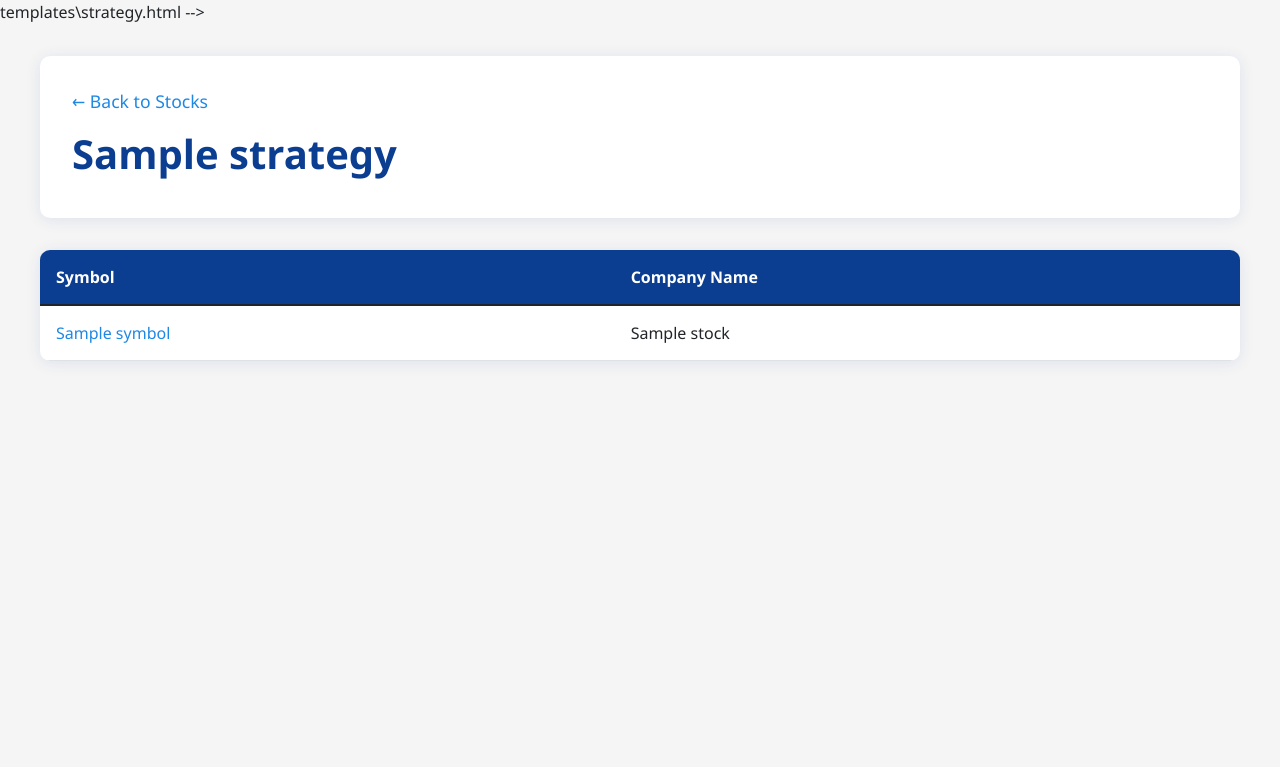
After one commit to Dolphin-Syndrom/Stock-market-App-in-FastAPI, a FastAPI app: template templates/strategy.html in a window 1280 px wide. The commit adds this page. Shown: the top 767 px of the page. Run offline with FastAPI, Linux system fonts and the light colour scheme; the template is opened without the code that fills it: most values are stand-ins (such as "Sample title", 1, 10 or a date in 2020).

Commit message:
Add configurations for strategy database and file

```diff
--- a/main.py
+++ b/main.py
@@ -1,6 +1,9 @@
 import sqlite3, config
-from fastapi import FastAPI, Request
+from fastapi import FastAPI, Request, Form
+from fastapi.responses import RedirectResponse
 from fastapi.templating import Jinja2Templates
+from datetime import date
+from datetime import timedelta
 
 app = FastAPI()
 
@@ -8,13 +11,27 @@ templates = Jinja2Templates(directory="templates")
 
 @app.get("/")
 def index(request: Request):
+    stock_filter = request.query_params.get("filter", None)
+
     connection = sqlite3.connect(config.DB_FILE)
     connection.row_factory = sqlite3.Row
     cursor = connection.cursor()
 
-    cursor.execute("""
-                SELECT id, symbol, name FROM stock ORDER BY symbol
-                """)
+    if stock_filter == "new_closing_highs":
+        day_before_yesterday = date.today() - timedelta(days=2)
+        cursor.execute("""
+            select * from(
+            SELECT symbol, name, stock_id, max(close), date
+               from stock_price join stock on stock.id = stock_price.stock_id
+               group by stock_id
+               order by symbol
+            ) where date = ?
+            """, (day_before_yesterday.isoformat(),))
+
+    else:
+        cursor.execute("""
+                    SELECT id, symbol, name FROM stock ORDER BY symbol
+                    """)
 
     rows = cursor.fetchall()
 
@@ -27,6 +44,12 @@ def stock_detail(request: Request, symbol: str):
     cursor = connection.cursor()
 
     cursor.execute("""
+                   SELECT * FROM strategy
+                   """)
+
+    strategies = cursor.fetchall()
+
+    cursor.execute("""
                 SELECT id, symbol, name FROM stock WHERE symbol = ?
                 """, (symbol,))
 
@@ -36,9 +59,45 @@ def stock_detail(request: Request, symbol: str):
         return {"error": "Stock not found"}
 
     cursor.execute("""
-                SELECT date, open, high, low, close, volume FROM stock_price WHERE stock_id = ?
+                SELECT date, open, high, low, close, volume FROM stock_price WHERE stock_id = ? ORDER BY date DESC
                 """, (stock["id"],))
 
     prices = cursor.fetchall()
 
-    return templates.TemplateResponse("stock_detail.html", {"request": request, "stock": stock, "prices": prices})
+    return templates.TemplateResponse("stock_detail.html", {"request": request, "stock": stock, "prices": prices, "strategies": strategies})
+
+
+@app.post("/apply_strategy")
+def apply_strategy(strategy_id: int = Form(...), stock_id: int = Form(...)):
+    connection = sqlite3.connect(config.DB_FILE)
+    cursor = connection.cursor()
+
+    cursor.execute("""
+                INSERT INTO strategy_stock (stock_id, strategy_id) VALUES (?, ?)
+                """, (stock_id, strategy_id))
+
+    connection.commit()
+
+    return RedirectResponse(url=f"/strategy/{strategy_id}", status_code=303)
+
+@app.get("/strategy/{strategy_id}")
+def strategy(request: Request, strategy_id):
+    connection = sqlite3.connect(config.DB_FILE)
+    connection.row_factory = sqlite3.Row
+    cursor = connection.cursor()
+
+    cursor.execute("""
+                SELECT id, name FROM strategy WHERE id = ?
+                """, (strategy_id,))
+
+    strategy = cursor.fetchone()
+
+    cursor.execute("""
+                SELECT symbol, name
+                FROM stock JOIN strategy_stock ON strategy_stock.stock_id = stock.id
+                WHERE strategy_id = ?
+                """, (strategy_id,))
+
+    stocks = cursor.fetchall()
+
+    return templates.TemplateResponse("strategy.html", {"request": request, "strategy": strategy, "stocks": stocks})
--- /dev/null
+++ b/templates/strategy.html
@@ -0,0 +1,101 @@
+templates\strategy.html -->
+<!DOCTYPE html>
+<html lang="en">
+<head>
+    <meta charset="UTF-8">
+    <meta name="viewport" content="width=device-width, initial-scale=1.0">
+    <title>Strategy - {{strategy.name}}</title>
+    <link href="https://cdn.jsdelivr.net/npm/bootstrap@5.1.3/dist/css/bootstrap.min.css" rel="stylesheet">
+    <style>
+        body {
+            background-color: whitesmoke;
+            font-family: 'Segoe UI', Tahoma, Geneva, Verdana, sans-serif;
+        }
+        .strategy-container {
+            margin: 2rem auto;
+            max-width: 1200px;
+        }
+        .strategy-header {
+            background: white;
+            padding: 2rem;
+            border-radius: 10px;
+            margin-bottom: 2rem;
+            box-shadow: 0 2px 15px rgba(11, 61, 145, 0.1);
+        }
+        .strategy-name {
+            color: #0b3d91;
+            font-size: 2.5rem;
+            font-weight: bold;
+        }
+        .back-link {
+            color: #1e88e5;
+            text-decoration: none;
+            font-size: 1.1rem;
+        }
+        .back-link:hover {
+            color: #0b3d91;
+        }
+        .stock-table {
+            background: white;
+            border-radius: 10px;
+            box-shadow: 0 2px 15px rgba(11, 61, 145, 0.1);
+            overflow: hidden;
+        }
+        .table {
+            margin-bottom: 0;
+        }
+        .table thead {
+            background-color: #0b3d91;
+            color: white;
+        }
+        .table thead th {
+            border: none;
+            padding: 1rem;
+        }
+        .table tbody tr:hover {
+            background-color: rgba(11, 61, 145, 0.05);
+        }
+        .table tbody td {
+            vertical-align: middle;
+            padding: 1rem;
+        }
+        .stock-link {
+            color: #1e88e5;
+            text-decoration: none;
+            font-weight: 500;
+        }
+        .stock-link:hover {
+            color: #0b3d91;
+        }
+    </style>
+</head>
+<body>
+    <div class="strategy-container">
+        <div class="strategy-header">
+            <a href="/" class="back-link">← Back to Stocks</a>
+            <h1 class="strategy-name mt-3">{{strategy.name}}</h1>
+        </div>
+
+        <div class="stock-table">
+            <table class="table">
+                <thead>
+                    <tr>
+                        <th>Symbol</th>
+                        <th>Company Name</th>
+                    </tr>
+                </thead>
+                <tbody>
+                    {% for stock in stocks %}
+                    <tr>
+                        <td><a href="{{ url_for('stock_detail', symbol=stock.symbol) }}" class="stock-link">{{ stock.symbol }}</a></td>
+                        <td>{{ stock.name }}</td>
+                    </tr>
+                    {% endfor %}
+                </tbody>
+            </table>
+        </div>
+    </div>
+
+    <script src="https://cdn.jsdelivr.net/npm/bootstrap@5.1.3/dist/js/bootstrap.bundle.min.js"></script>
+</body>
+</html>
```
Also changed, not shown: create_db.py (+21 -0 lines), templates/stock_detail.html (+10 -0 lines).
